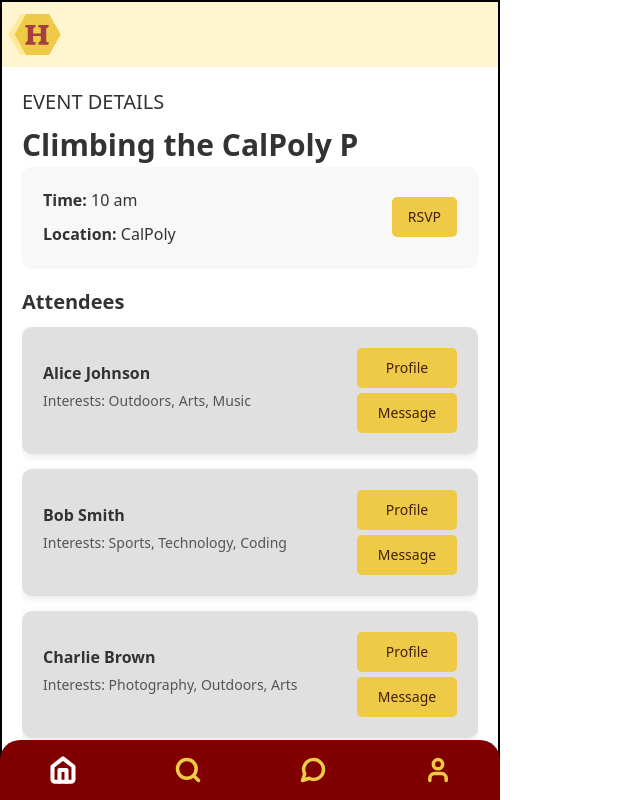
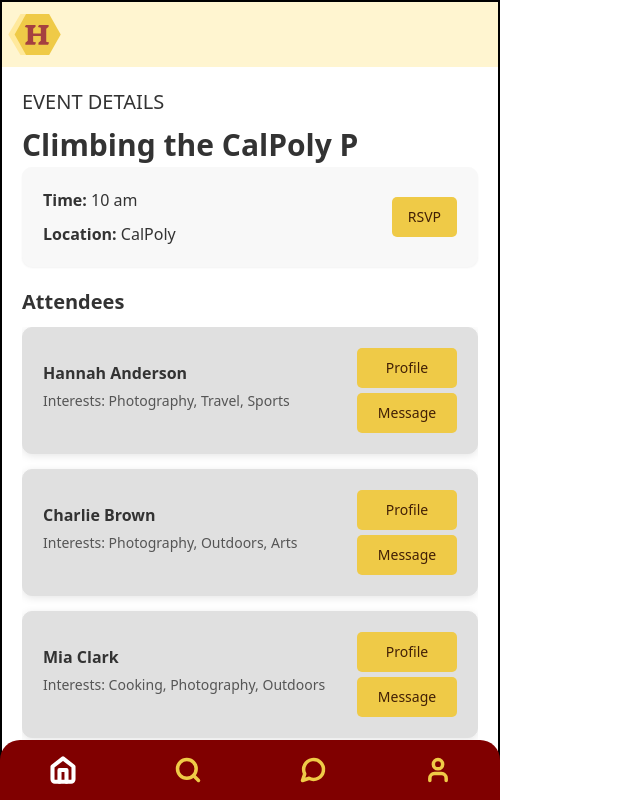
Before and after one commit to elhagen13/CSC484, a React (Create React App) app: page /event/1 in a window 1280 px wide. Shown: the whole page, without its empty margins (0-640 px from the left). Built offline with nearby package versions, Linux system fonts and the light colour scheme.

Commit message:
ordering for attendees in eventinfo

```diff
--- a/src/pages/EventInfo.tsx
+++ b/src/pages/EventInfo.tsx
@@ -1,14 +1,13 @@
 "use client";
 
-import { useParams } from "react-router-dom"; // For capturing the dynamic event ID from the URL
-import { Card } from "@/components/ui/card"; // Assuming shadcn UI provides a 'Card' component
-import { MapPin } from "lucide-react"; // For the location pin icon
-import fakeData from "../fakeData"; // Import the fake event data
-import fakePeople from "../fakePeople"; // Import the fake people data
-import { ScrollArea } from "@/components/ui/scroll-area"; // For the scrollable attendees section
-import { Button } from "@/components/ui/button"; // For the RSVP and attendee buttons
+import { useParams } from "react-router-dom";
+import { Card } from "@/components/ui/card";
+import { MapPin } from "lucide-react";
+import fakeData from "../fakeData";
+import fakePeople from "../fakePeople";
+import { ScrollArea } from "@/components/ui/scroll-area";
+import { Button } from "@/components/ui/button";
 
-// Define the structure of an event
 interface Event {
   id: number;
   eventName: string;
@@ -17,47 +16,58 @@ interface Event {
   time: string;
 }
 
-// Define the structure of an attendee
 interface Attendee {
   firstName: string;
   lastName: string;
   interests: string[];
+  bio: string;
+  lastClicked: Date | null;
+  avatar: JSX.Element;
 }
 
 function EventInfoPage() {
-  const { eventId } = useParams(); // Get event ID from URL
-  const eventID = parseInt(eventId as string); // Parse the eventId to integer
+  const { eventId } = useParams();
+  const eventID = parseInt(eventId as string);
 
-  // Find the event from the fake data using the eventId
   const event = fakeData.reduce((acc: Event[], category) => {
     category.type.forEach((type) => {
-      acc.push(...type.events); // Push all events from each category's type
+      acc.push(...type.events);
     });
     return acc;
   }, []).find((event) => event.id === eventID);
 
   if (!event) {
-    return <div>Event not found!</div>; // In case the event doesn't exist
+    return <div>Event not found!</div>;
   }
 
-  // Sample attendees (from fakePeople.js)
-  const attendees = fakePeople.slice(0, 10); // Just pulling the first 10 attendees for this example
+  // Sort attendees first by lastClicked, then alphabetically by last name and first name
+  const sortedAttendees = fakePeople
+    .slice() // Create a shallow copy of the array
+    .sort((a, b) => {
+      // Sort by lastClicked (consider null dates as oldest)
+      const lastClickedA = a.lastClicked ? a.lastClicked.getTime() : -Infinity;
+      const lastClickedB = b.lastClicked ? b.lastClicked.getTime() : -Infinity;
+      const lastClickedCompare = lastClickedB - lastClickedA; // Most recent first
+      if (lastClickedCompare !== 0) return lastClickedCompare;
+
+      // If lastClicked times are equal, sort alphabetically by last name, then first name
+      const nameA = `${a.lastName.toLowerCase()} ${a.firstName.toLowerCase()}`;
+      const nameB = `${b.lastName.toLowerCase()} ${b.firstName.toLowerCase()}`;
+      return nameA.localeCompare(nameB); // Alphabetical sorting
+    });
 
   return (
     <div style={{ padding: "20px", display: "flex", flexDirection: "column", gap: "0px", height: "100vh" }}>
-      {/* Event Details Heading */}
       <h2 style={{ fontSize: "20px", fontWeight: "normal", textTransform: "uppercase", color: "#333", marginBottom: "5px" }}>Event Details</h2>
 
-      {/* Event Name */}
       <div style={{ fontSize: "30px", fontWeight: "bold", color: "#333", marginBottom: "0px" }}>{event.eventName}</div>
 
-      {/* Event Time and Location Card */}
       <Card
         style={{
           backgroundColor: "#f8f8f8",
           padding: "20px",
           borderRadius: "10px",
-          border: "1px solid #f8f8f8", // Border and background are the same color, so no visible border
+          border: "1px solid #f8f8f8",
           display: "flex",
           justifyContent: "space-between",
           alignItems: "center",
@@ -89,27 +99,27 @@ function EventInfoPage() {
       <ScrollArea
         className="w-full"
         style={{
-          flex: 1, // Make the scrollable area fill the remaining space
-          height: "calc(50vh - 100px)", // Adjust the height to not overlap with the bottom navigation
+          flex: 1,
+          height: "calc(50vh - 100px)",
           borderColor: "#D1D1D1",
           padding: "0px",
           borderRadius: "0",
         }}
       >
         <div style={{ display: "flex", flexDirection: "column", gap: "15px" }}>
-          {attendees.map((attendee, index) => (
+          {sortedAttendees.map((attendee, index) => (
             <Card
               key={index}
               style={{
-                backgroundColor: "#e0e0e0", // Slightly darker grey background for the attendee card
-                border: "1px solid #e0e0e0", // Same border color as background
+                backgroundColor: "#e0e0e0",
+                border: "1px solid #e0e0e0",
                 padding: "20px",
                 borderRadius: "10px",
                 boxShadow: "0 2px 8px rgba(0, 0, 0, 0.1)",
                 display: "flex",
                 justifyContent: "space-between",
                 alignItems: "center",
-                minHeight: "120px", // Ensures cards are tall enough to accommodate the buttons
+                minHeight: "120px",
               }}>
               <div>
                 <div style={{ color: "#333", fontWeight: "bold", marginBottom: "5px" }}>
@@ -138,7 +148,7 @@ function EventInfoPage() {
                     backgroundColor: "#EFCA47", // Same as RSVP button color
                     borderRadius: "5px",
                     padding: "5px 10px",
-                    width: "100px", // Ensure both buttons have the same width
+                    width: "100px",
                   }}
                 >
                   Message
```
Lines whose indentation alone changed are shown as unchanged.
